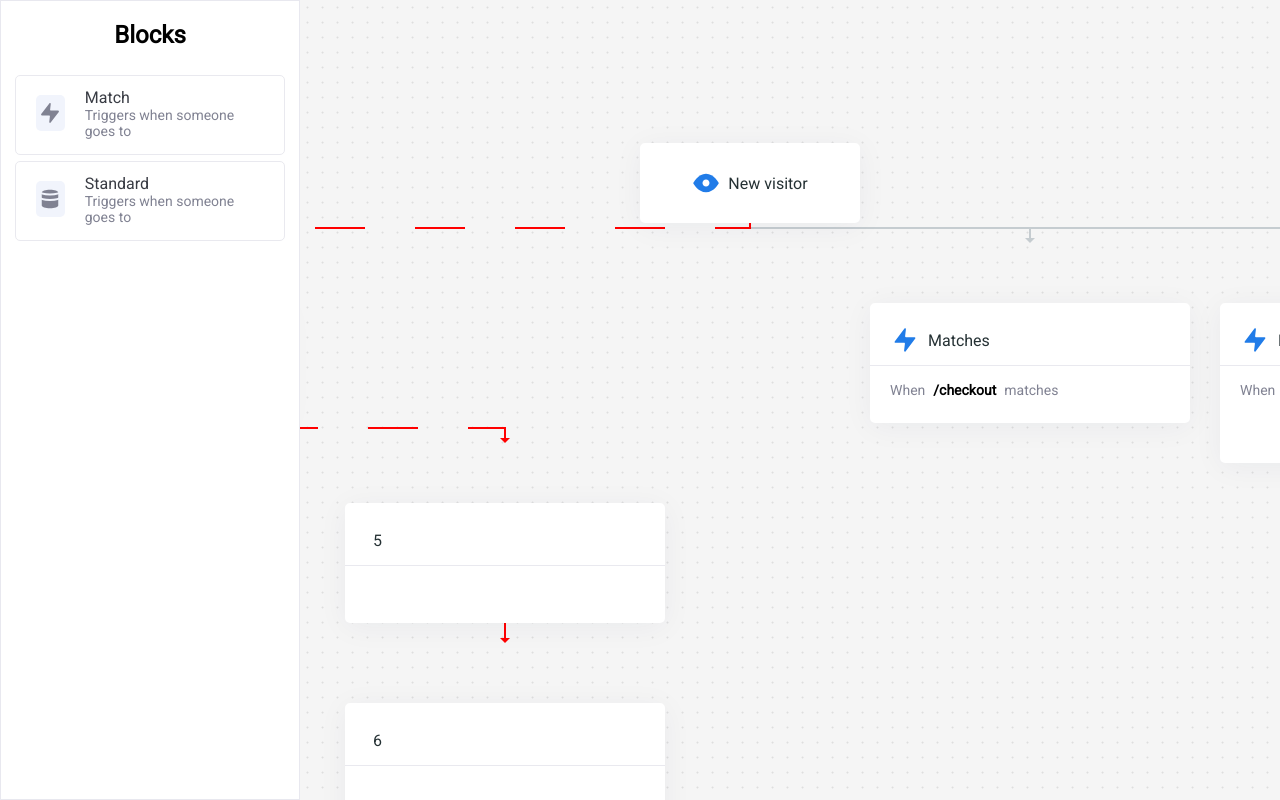
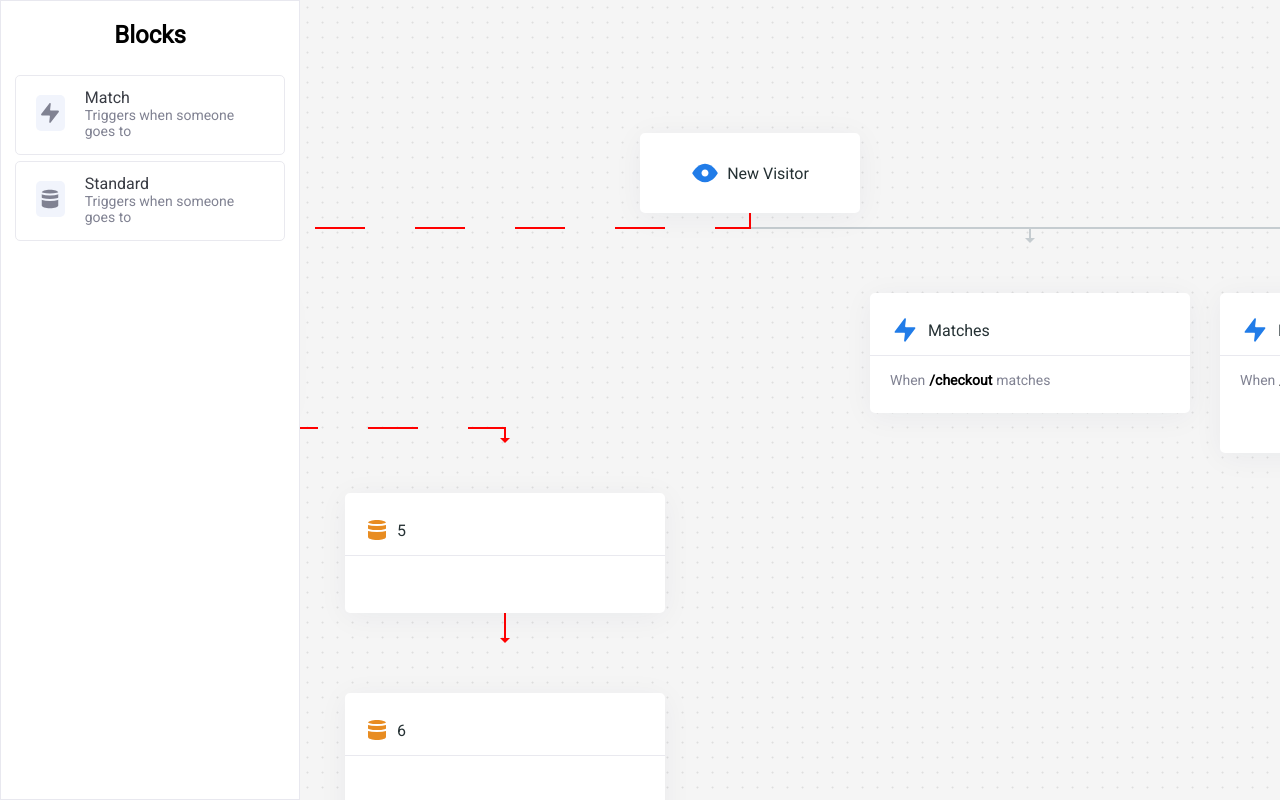
Before and after one commit to richie-south/more-flow, a React (Create React App) app in the folder more-flow-app/: page / in a window 1280 px wide. Shown: the top 800 px of the page. Built offline with nearby package versions, Linux system fonts and the light colour scheme.

Commit message:
feat: add yOffset as prop

```diff
--- a/more-flow-app/src/components/blocks/match-block.tsx
+++ b/more-flow-app/src/components/blocks/match-block.tsx
@@ -1,4 +1,4 @@
-import React, { useState, useRef } from 'react'
+import React from 'react'
 import {
   StandardBlockContainer,
   StandardBlockProps,
@@ -14,8 +14,8 @@ import styled from 'styled-components'
 import { DropCaptureBlock } from './drop-capture-block'
 
 const MatchPath = styled.span`
-  padding-left: 8px;
-  padding-right: 8px;
+  padding-left: 4px;
+  padding-right: 4px;
   font-weight: 600;
   color: black;
 `
@@ -28,6 +28,7 @@ export const MatchBlock: React.FC<StandardBlockProps> = ({
   block,
   blockKey,
   onAddNewBlock,
+  yOffset,
 }) => {
 
   return (
@@ -36,13 +37,14 @@ export const MatchBlock: React.FC<StandardBlockProps> = ({
       heightProp={heightProp}
       top={top}
       left={left}
+      yOffset={yOffset}
       onDrop={(blockType) => onAddNewBlock(blockKey, blockType)}
     >
       {(canCapture: boolean) => (
         <StandardBlockContainer
           widthProp={widthProp}
           heightProp={heightProp}
-          top={20}
+          top={10}
           left={20}
         >
           <TitleContainer>
--- a/more-flow-app/src/components/blocks/new-visitor-block.tsx
+++ b/more-flow-app/src/components/blocks/new-visitor-block.tsx
@@ -23,7 +23,8 @@ export const NewVisitorBlock: React.FC<StandardBlockProps & NewVisitorBlockProps
   blockKey,
   children,
   handleDrag,
-  onAddNewBlock
+  onAddNewBlock,
+  yOffset
 }) => {
   const lastPositions = useRef({
     x: 0,
@@ -36,13 +37,14 @@ export const NewVisitorBlock: React.FC<StandardBlockProps & NewVisitorBlockProps
       heightProp={heightProp}
       top={top}
       left={left}
+      yOffset={yOffset}
       onDrop={(blockType) => onAddNewBlock(blockKey, blockType)}
     >
       {(canCapture: boolean) => (
         <StandardBlockContainer
           widthProp={widthProp}
           heightProp={heightProp}
-          top={20}
+          top={10}
           left={20}
           draggable
           onDragCapture={(event) => {
--- a/more-flow-app/src/components/blocks/standard-block.tsx
+++ b/more-flow-app/src/components/blocks/standard-block.tsx
@@ -2,6 +2,7 @@ import React, { useState } from 'react'
 import styled from 'styled-components'
 import { Block } from '../../lib/block-types'
 import { DropCaptureBlock } from './drop-capture-block'
+import databaseOrange from '../../assets/database-orange.svg'
 
 type StandardBlockContainer = {
   widthProp: number
@@ -54,6 +55,7 @@ export const Title = styled.div`
   vertical-align: middle;
   margin-left: 8px;
   font-size: 16px;
+  text-transform: capitalize;
 `
 
 export const TitleCenterContainer = styled.div`
@@ -118,11 +120,10 @@ export const CaptureIndicator = () => {
   )
 }
 
-
-
 export type StandardBlockProps = {
   block: Block
   blockKey: string
+  yOffset: number
   onAddNewBlock: (blockKey: string, newBlockType: string) => void
 } & StandardBlockContainer
 
@@ -135,6 +136,7 @@ export const StandardBlock: React.FC<StandardBlockProps> = ({
   blockKey,
   children,
   onAddNewBlock,
+  yOffset,
 }) => {
 
   return (
@@ -143,18 +145,19 @@ export const StandardBlock: React.FC<StandardBlockProps> = ({
       heightProp={heightProp}
       top={top}
       left={left}
+      yOffset={yOffset}
       onDrop={(blockType) => onAddNewBlock(blockKey, blockType)}
     >
       {(canCapture: boolean) => (
         <StandardBlockContainer
           widthProp={widthProp}
           heightProp={heightProp}
-          top={20}
+          top={10}
           left={20}
         >
           <TitleContainer>
             <IconContainer>
-
+              <img src={databaseOrange} alt={'eye blue'} />
             </IconContainer>
             <Title>
               {children}
```
